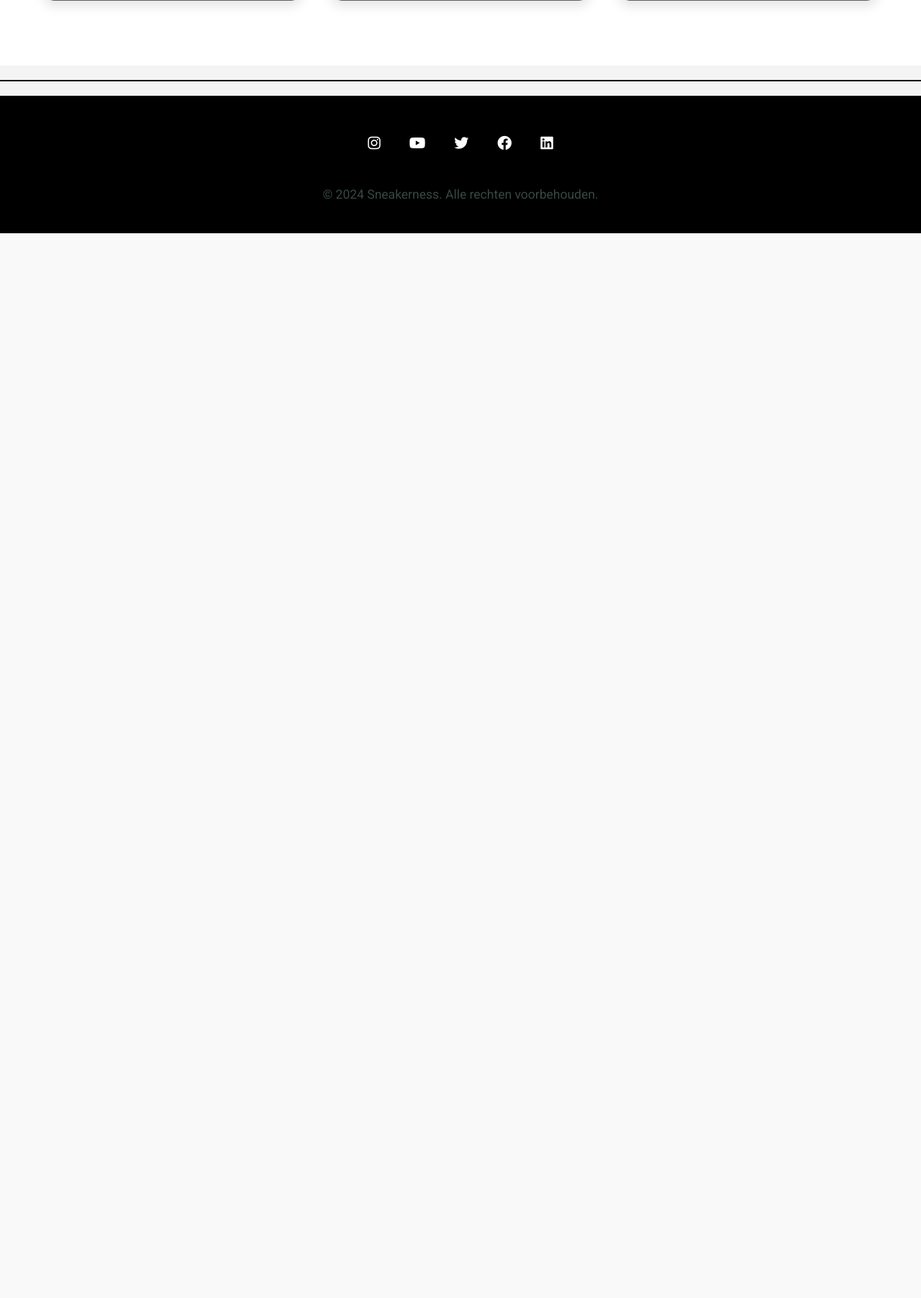
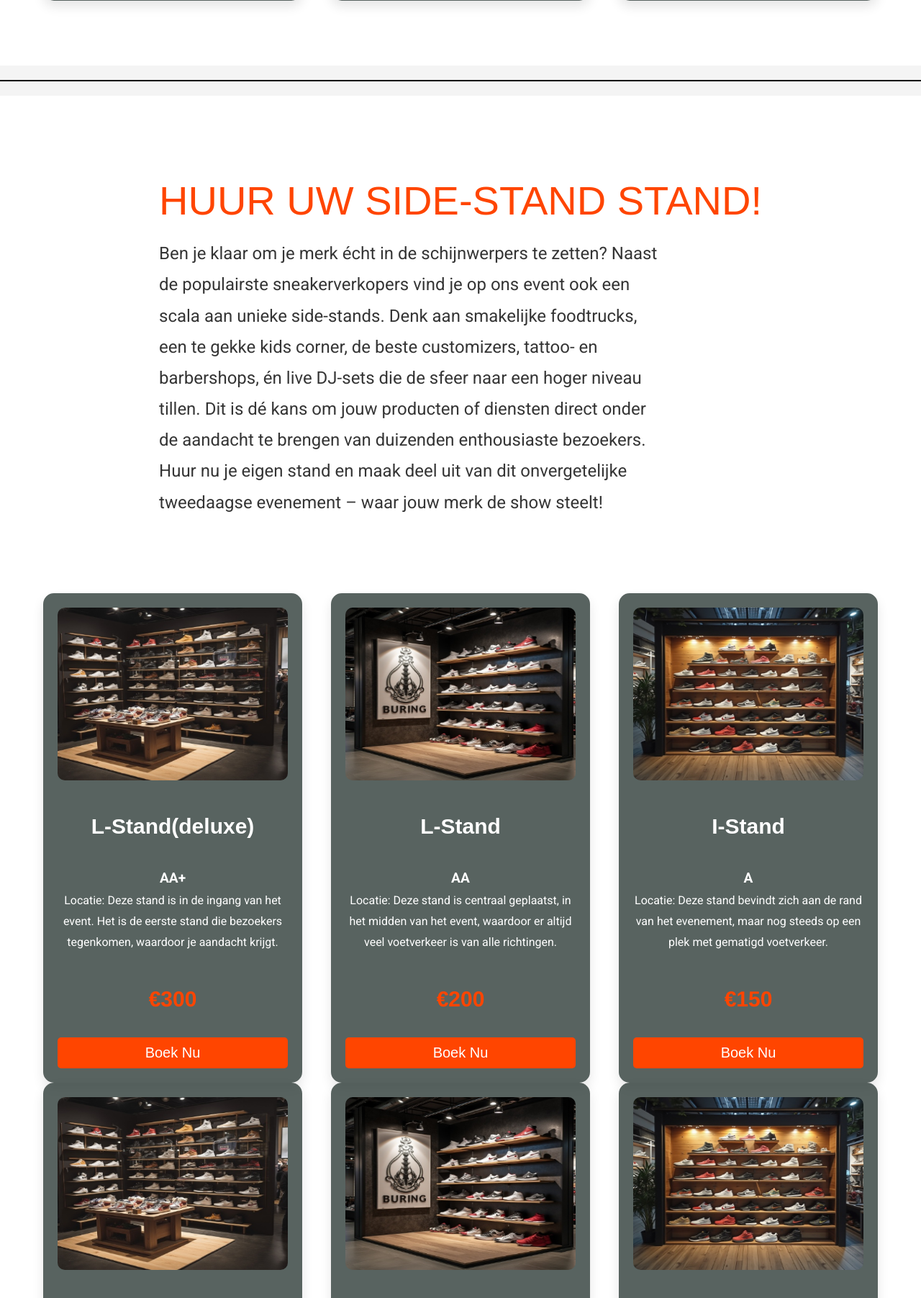
Before and after one commit to Dynamiteboem2/Project_p1_lj2, a PHP site: page /pages/stand.php in a window 1280 px wide. Shown: the part 1240-3043 px from the top of the page at 72% size. Before the commit the page ends 1564 px from the top, so only its background shows below. Run offline with PHP 8.4, Linux system fonts and the light colour scheme.

Commit message:
side standas

```diff
--- a/pages/stand.php
+++ b/pages/stand.php
@@ -46,6 +46,70 @@
     echo '<div style="border-top: 2px solid black; width: 100%; margin: 20px 0;"></div>';
     ?>
 
+<section class="stand-verkoop col">
+        <div class="container">
+            <div class="stand-intro">
+                <h2>Huur uw side-stand stand!</h2>
+                <p>Ben je klaar om je merk écht in de schijnwerpers te zetten? Naast de populairste sneakerverkopers vind je op ons event ook een scala aan unieke side-stands. Denk aan smakelijke foodtrucks, een te gekke kids corner, de beste customizers, tattoo- en barbershops, én live DJ-sets die de sfeer naar een hoger niveau tillen. Dit is dé kans om jouw producten of diensten direct onder de aandacht te brengen van duizenden enthousiaste bezoekers. Huur nu je eigen stand en maak deel uit van dit onvergetelijke tweedaagse evenement – waar jouw merk de show steelt!</p>
+            </div>
+
+            <div class="stand-cards row">
+                <div class="stand-card col-4 ">
+
+                    <img class="stand-img  " src="../img/standAA+.png" alt="Stand Type 1">
+
+                    <h3 class="cardH3" >L-Stand(deluxe)</h3>
+                    <p class="cardP" ><span>AA+</span><br> Locatie: Deze stand is in de ingang van het event. Het is de eerste stand die bezoekers tegenkomen, waardoor je  aandacht krijgt.</p>
+                    <span class="price">€300</span>
+                    <button class="btn">Boek Nu</button>
+                </div>
+
+                <div class="stand-card col-4">
+                <img class="stand-img  " src="../img/standAA.png" alt="Stand Type 1">
+                <h3 class="cardH3">L-Stand</h3>
+                    <p class="cardP" ><span>AA</span><br> Locatie: Deze stand is centraal geplaatst, in het midden van het event, waardoor er altijd veel voetverkeer is van alle richtingen.</p>
+                    <span class="price">€200</span>
+                    <button class="btn">Boek Nu</button>
+                </div>
+
+                <div class="stand-card col   ">
+                <img class="stand-img  " src="../img/standA.png" alt="Stand Type 1">
+                <h3 class="cardH3">I-Stand</h3>
+                    <p class="cardP"><span>A</span><br> Locatie: Deze stand bevindt zich aan de rand van het evenement, maar nog steeds op een plek met gematigd voetverkeer.</p>
+                    <span class="price">€150</span>
+                    <button class="btn">Boek Nu</button>
+
+                </div>
+            </div>
+            <div class="stand-cards row">
+                <div class="stand-card col-4 ">
+
+                    <img class="stand-img  " src="../img/standAA+.png" alt="Stand Type 1">
+
+                    <h3 class="cardH3" >L-Stand(deluxe)</h3>
+                    <p class="cardP" ><span>AA+</span><br> Locatie: Deze stand is in de ingang van het event. Het is de eerste stand die bezoekers tegenkomen, waardoor je  aandacht krijgt.</p>
+                    <span class="price">€300</span>
+                    <button class="btn">Boek Nu</button>
+                </div>
+
+                <div class="stand-card col-4">
+                <img class="stand-img  " src="../img/standAA.png" alt="Stand Type 1">
+                <h3 class="cardH3">L-Stand</h3>
+                    <p class="cardP" ><span>AA</span><br> Locatie: Deze stand is centraal geplaatst, in het midden van het event, waardoor er altijd veel voetverkeer is van alle richtingen.</p>
+                    <span class="price">€200</span>
+                    <button class="btn">Boek Nu</button>
+                </div>
+
+                <div class="stand-card col   ">
+                <img class="stand-img  " src="../img/standA.png" alt="Stand Type 1">
+                <h3 class="cardH3">I-Stand</h3>
+                    <p class="cardP"><span>A</span><br> Locatie: Deze stand bevindt zich aan de rand van het evenement, maar nog steeds op een plek met gematigd voetverkeer.</p>
+                    <span class="price">€150</span>
+                    <button class="btn">Boek Nu</button>
+                </div>
+        </div>
+    </section>
+
     <?php include_once "../includes/footer.php" ?>
 
     <!-- All extra scripts -->
```
